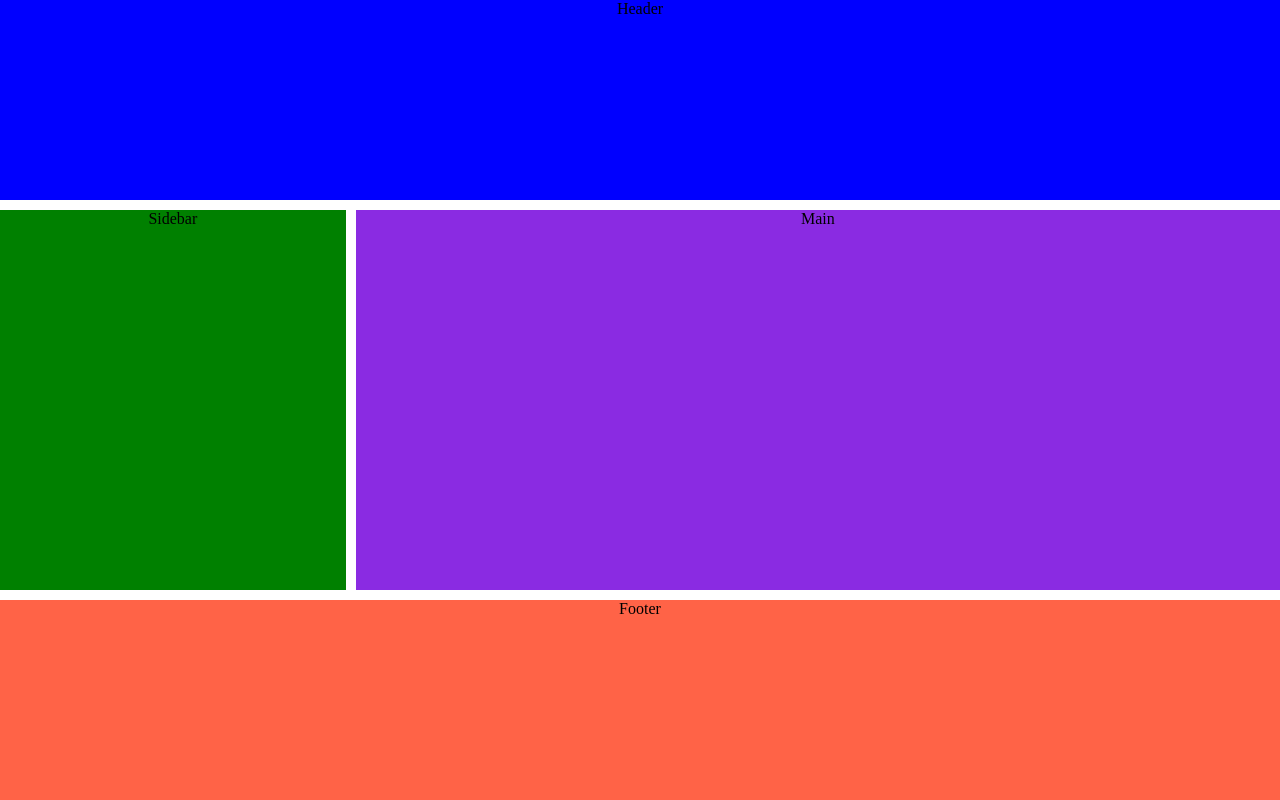
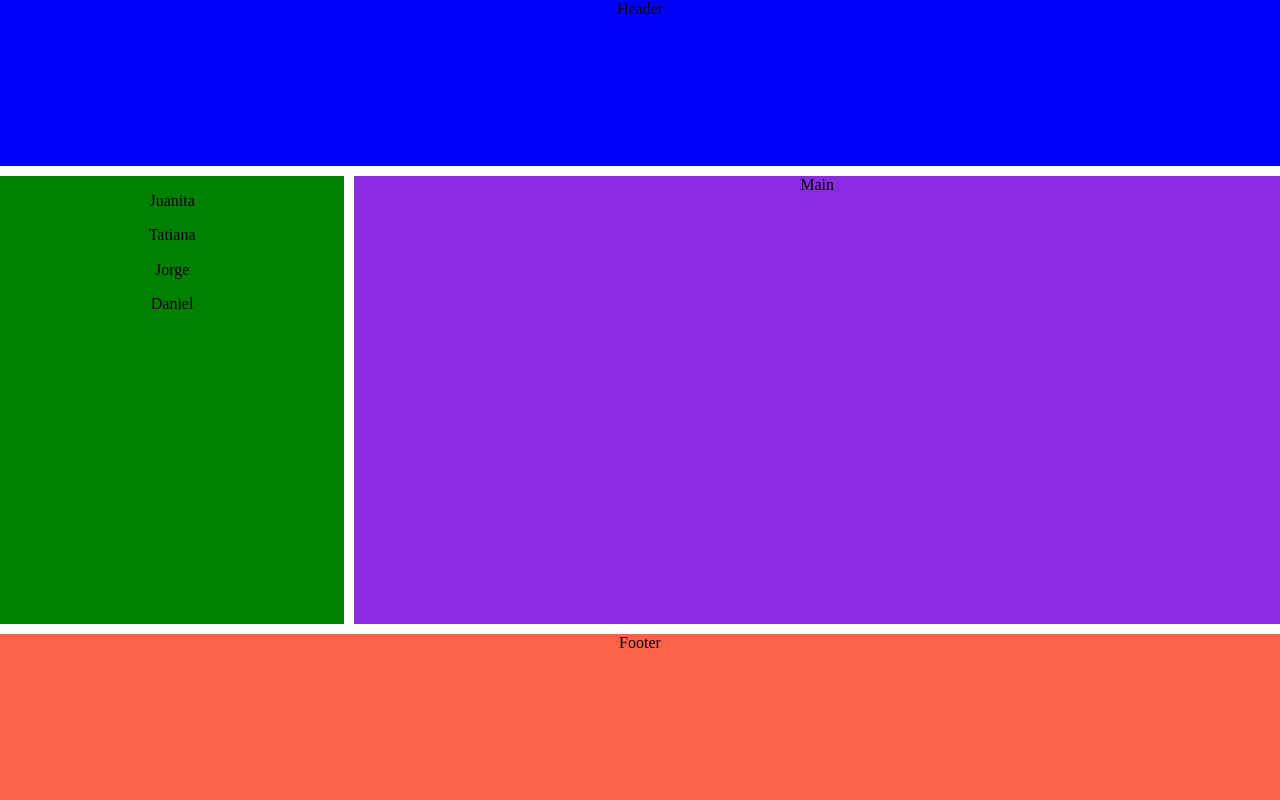
Before and after one commit to RaulRC86/DesafioRaulRodriguezCCSA2, a plain HTML site: page index.html in a window 1280 px wide. Drawn offline with Linux system fonts and the light colour scheme.

Commit message:
formato sidebar

```diff
--- a/index.html
+++ b/index.html
@@ -10,7 +10,22 @@
 <body>
     <div class="grid-container">
         <header>Header</header>
-        <aside>Sidebar</aside>
+        <aside> <div class="container">
+            <aside class="chats">
+                <div class="chat-item2">
+                        <p>Juanita</p>
+                    </div>
+                <div class="chat-item2">
+                            <p>Tatiana</p>
+                </div>
+                <div class="chat-item2">
+                        <p>Jorge</p>
+                </div>
+                <div class="chat-item2">
+                    <p>Daniel</p>
+                </div>
+                </div>
+            </aside></aside>
         <main>Main</main>
         <footer>Footer</footer>
     </div>
```
